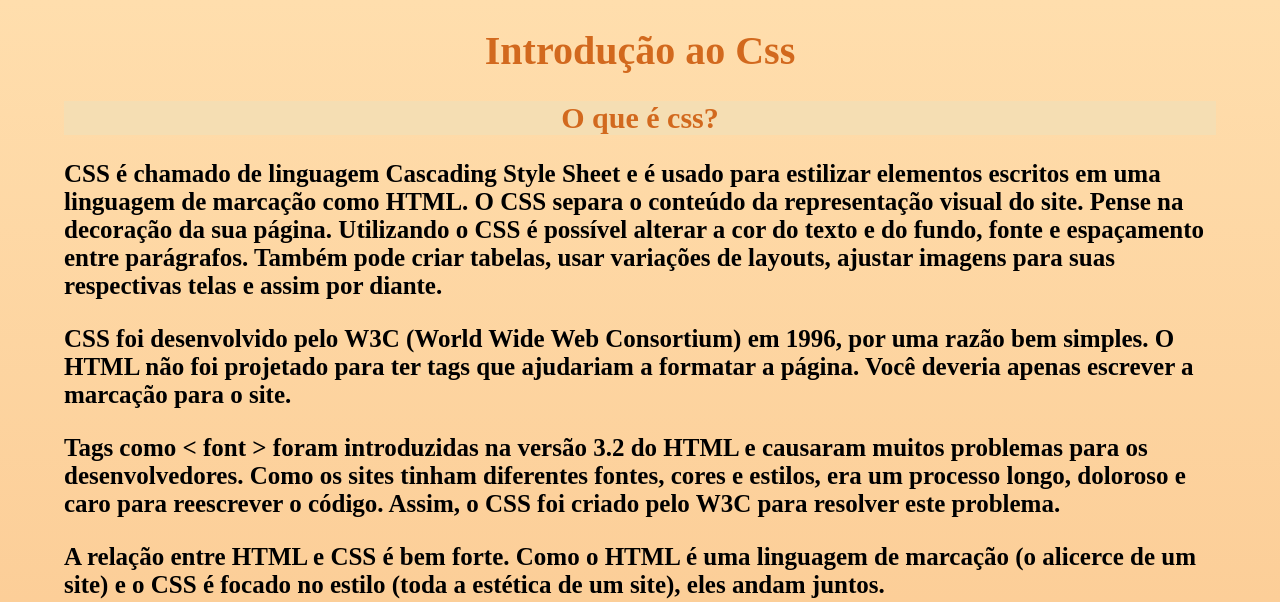
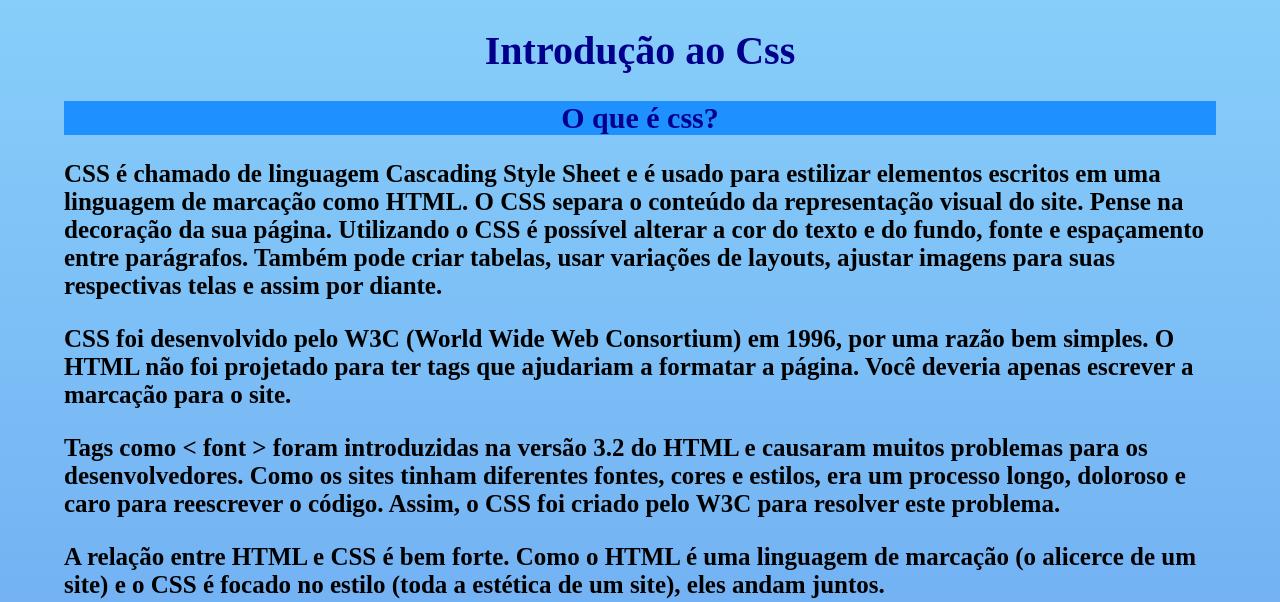
Before and after one commit to JarJv/SiteINTW, a plain HTML site: page infos_css.html in a window 1280 px wide. Shown: the top 602 px of the page. Drawn offline with Linux system fonts and the light colour scheme.

Commit message:
versao3.1

```diff
--- a/css/style_lobby.css
+++ b/css/style_lobby.css
@@ -6,10 +6,10 @@
 		}
 h1{
 			text-align: center;
-			color: #D7CCE6;
+			color: #191970;
 			font-size: 40px;
+			background-color:;
 		}
-
 h2{
 			text-align: center;
 			color: #391D61;
@@ -26,13 +26,13 @@
 		}
 h5{
 			text-align: center;
-			color:black;
+			color:#DCDCDC;
 			font-size: 25px;
 			font-weight: bold;
 		}
 h6{
 			text-align: right;
-			color:black;
+			color:#DCDCDC;
 			font-size: 25px;
 			font-weight: bold;
 		}
--- /dev/null
+++ b/css/style_pag1.css
@@ -0,0 +1,32 @@
+
+      body{
+			background-image: linear-gradient(#FFDEAD, #F4A460);
+			width: 90%;
+			margin-left: auto;
+			margin-right: auto;
+		}
+		h1{
+			text-align: center;
+			color: #D2691E;
+			font-size: 40px;
+		}
+
+		h2{
+			text-align: center;
+			color: #D2691E;
+			font-size: 30px;
+			font-weight: bold;
+			background-color: #F5DEB3;
+		}
+
+		p{
+			color:black;
+			font-size: 25px;
+			font-weight: bold;
+			}
+
+			img.displayed {
+    display: block;
+    margin-left: auto;
+    margin-right: auto;
+      }
--- /dev/null
+++ b/css/style_pag2.css
@@ -0,0 +1,31 @@
+body{
+			background-image: linear-gradient(#87CEFA, #4169E1);
+			width: 90%;
+			margin-left: auto;
+			margin-right: auto;
+		}
+		h1{
+			text-align: center;
+			color: #00008B;
+			font-size: 40px;
+		}
+
+		h2{
+			text-align: center;
+			color: #00008B;
+			font-size: 30px;
+			font-weight: bold;
+			background-color: #1E90FF;
+		}
+
+		p{
+			color:black;
+			font-size: 25px;
+			font-weight: bold;
+			}
+
+			img.displayed {
+    display: block;
+    margin-left: auto;
+    margin-right: auto;
+      }
--- a/infos_css.html
+++ b/infos_css.html
@@ -3,7 +3,7 @@
 <head>
 	<title>Sobre o Css</title>
 	<meta charset="utf-8">
-	<link rel="stylesheet" type="text/css" href="css/style_paginas.css">
+	<link rel="stylesheet" type="text/css" href="css/style_pag2.css">
 </head>
 <body>
 	<h1>Introdução ao Css</h1>
```
Also changed, not shown: index.html (+1 -1 lines), infos_html.html (+1 -1 lines). Lines whose indentation alone changed are shown as unchanged.
